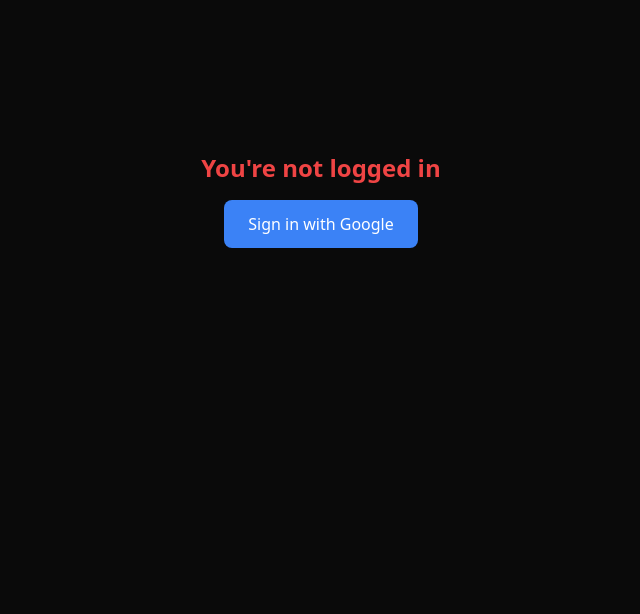
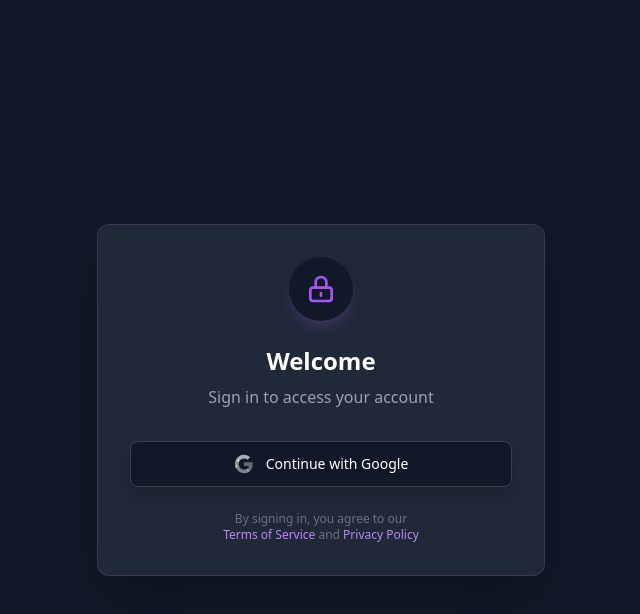
Before and after one commit to N-Nilashan/FlowGrid-1.0.0, a Next.js app: page /dashboard in a window 1280 px wide. Shown: the top 614 px of the page, without its empty margins (319-959 px from the left). Built offline with nearby package versions, Linux system fonts and the light colour scheme; no server answers.

Commit message:
styled sign in page

```diff
--- a/app/dashboard/page.js
+++ b/app/dashboard/page.js
@@ -3,48 +3,89 @@
 import Image from 'next/image';
 import React from 'react'
 
-const page = () => {
-
+const Page = () => {
   const { data: session } = useSession();
 
   return (
-    <>
+    <div className="min-h-screen bg-gray-900 flex items-center justify-center px-4 py-12">
+      <div className="w-full max-w-md">
         {session ? (
-        <>
-          <div className="p-6 max-w-7xl mx-auto">
-            <div className="flex items-center justify-between">
+          <div className="bg-gray-800 rounded-xl shadow-2xl overflow-hidden border border-purple-500/20">
+            <div className="p-6">
+              <div className="flex flex-col sm:flex-row items-center sm:justify-between gap-4">
                 <div className="flex items-center space-x-4">
-                <img src={session.user?.image} alt="User Image" className="w-10 h-10 rounded-full" />
-                <h1 className="text-3xl text-green-500 font-bold">
-                  Welcome Back, {session.user.name}
+                  {session.user?.image && (
+                    <div className="relative w-12 h-12 rounded-full overflow-hidden border-2 border-purple-500 shadow-lg shadow-purple-500/20">
+                     <img src={session.user?.image} alt="User Image" className="w-12 h-12 rounded-full" />
+                    </div>
+                  )}
+                  <div>
+                    <p className="text-gray-400 text-sm">Welcome back</p>
+                    <h1 className="text-xl font-bold text-white">
+                      {session.user?.name || 'User'}
                     </h1>
+                  </div>
                 </div>
                 <button
                   onClick={() => signOut({ callbackUrl: '/' })}
-                className="px-4 py-2 bg-red-500 hover:bg-red-600 text-white rounded-lg transition-colors duration-200 flex items-center space-x-2"
+                  className="px-4 py-2 bg-gray-900 hover:bg-gray-950 text-white rounded-lg transition-all duration-300 text-sm border border-gray-700 hover:border-purple-500 shadow-lg hover:shadow-purple-500/20"
                 >
-                <span>Sign Out</span>
+                  Sign Out
                 </button>
               </div>
             </div>
-        </>
+          </div>
         ) : (
-        <>
-          <div className="p-6 flex flex-col items-center justify-center min-h-[50vh]">
-            <h1 className="text-2xl font-bold text-red-500 mb-4">You're not logged in</h1>
+          <div className="bg-gray-800 rounded-xl shadow-2xl overflow-hidden border border-purple-500/20">
+            <div className="p-8 flex flex-col items-center">
+              <div className="w-16 h-16 bg-gray-900 rounded-full flex items-center justify-center mb-6 shadow-lg shadow-purple-500/20">
+                <svg xmlns="http://www.w3.org/2000/svg" className="h-8 w-8 text-purple-500" fill="none" viewBox="0 0 24 24" stroke="currentColor">
+                  <path strokeLinecap="round" strokeLinejoin="round" strokeWidth={2} d="M12 15v2m-6 4h12a2 2 0 002-2v-6a2 2 0 00-2-2H6a2 2 0 00-2 2v6a2 2 0 002 2zm10-10V7a4 4 0 00-8 0v4h8z" />
+                </svg>
+              </div>
+              <h1 className="text-2xl font-bold text-white mb-2">Welcome</h1>
+              <p className="text-gray-400 text-center mb-8">Sign in to access your account</p>
+
               <button
-              onClick={() => signIn("google")}
-              className="px-6 py-3 bg-blue-500 hover:bg-blue-600 text-white rounded-lg transition-colors duration-200"
+                onClick={() => signIn("google", { callbackUrl: '/dashboard' })}
+                className="w-full bg-gray-900 hover:bg-gray-950 text-white rounded-lg py-3 px-4 flex items-center justify-center gap-3 transition-all duration-300 border border-gray-700 hover:border-purple-500 group shadow-lg hover:shadow-purple-500/20"
               >
-              Sign in with Google
+                <svg className="w-5 h-5" viewBox="0 0 24 24">
+                  <path
+                    fill="currentColor"
+                    d="M22.56 12.25c0-.78-.07-1.53-.2-2.25H12v4.26h5.92c-.26 1.37-1.04 2.53-2.21 3.31v2.77h3.57c2.08-1.92 3.28-4.74 3.28-8.09z"
+                    fillOpacity=".35"
+                  />
+                  <path
+                    fill="currentColor"
+                    d="M12 23c2.97 0 5.46-.98 7.28-2.66l-3.57-2.77c-.98.66-2.23 1.06-3.71 1.06-2.86 0-5.29-1.93-6.16-4.53H2.18v2.84C3.99 20.53 7.7 23 12 23z"
+                    fillOpacity=".45"
+                  />
+                  <path
+                    fill="currentColor"
+                    d="M5.84 14.09c-.22-.66-.35-1.36-.35-2.09s.13-1.43.35-2.09V7.07H2.18C1.43 8.55 1 10.22 1 12s.43 3.45 1.18 4.93l2.85-2.22.81-.62z"
+                    fillOpacity=".55"
+                  />
+                  <path
+                    fill="currentColor"
+                    d="M12 5.38c1.62 0 3.06.56 4.21 1.64l3.15-3.15C17.45 2.09 14.97 1 12 1 7.7 1 3.99 3.47 2.18 7.07l3.66 2.84c.87-2.6 3.3-4.53 6.16-4.53z"
+                    fillOpacity=".65"
+                  />
+                </svg>
+                <span className="text-sm font-medium">Continue with Google</span>
               </button>
+
+              <div className="mt-6 text-xs text-gray-500 text-center">
+                By signing in, you agree to our
+                <br />
+                <a href="#" className="text-purple-400 hover:text-purple-300">Terms of Service</a> and <a href="#" className="text-purple-400 hover:text-purple-300">Privacy Policy</a>
               </div>
-        </>
+            </div>
+          </div>
         )}
-
-    </>
-
+      </div>
+    </div>
   )
 }
 
-export default page
+export default Page
```
Lines whose indentation alone changed are shown as unchanged.
